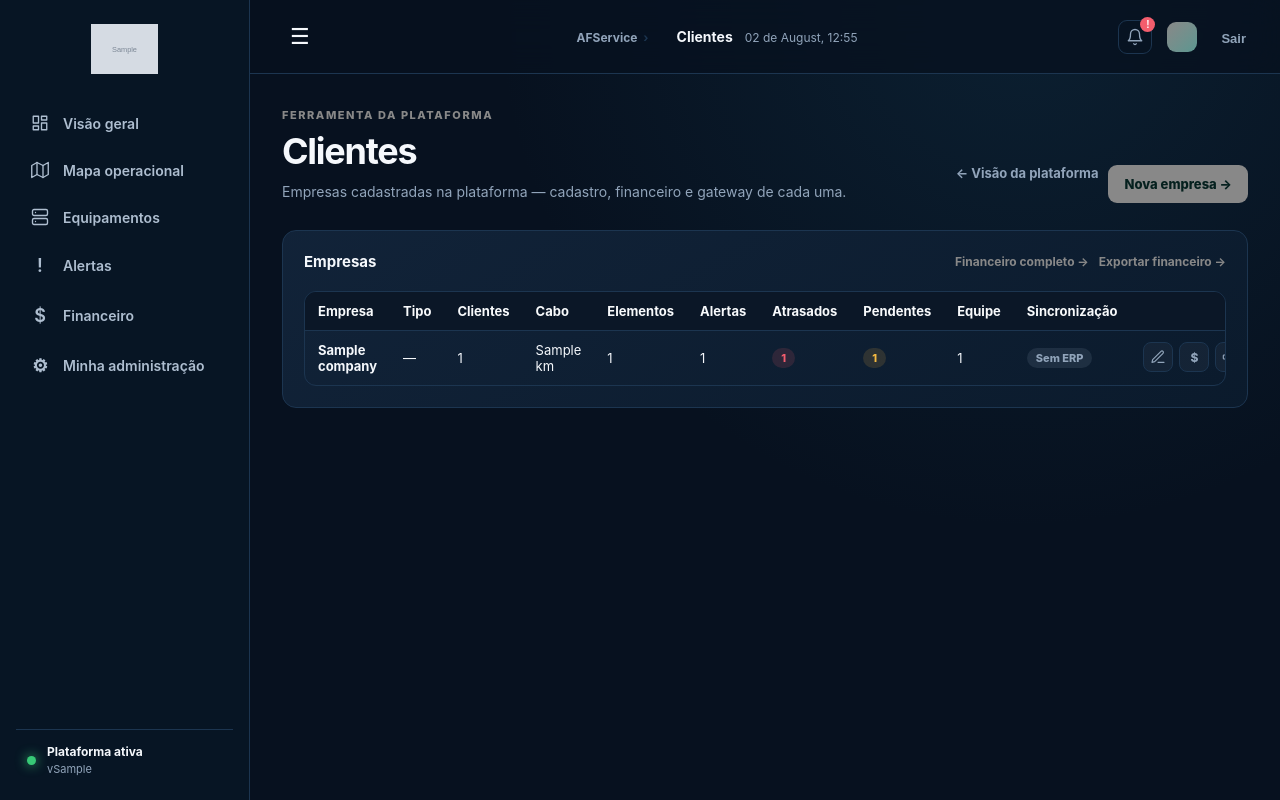
After one commit to adrianfiio/ixcsoft-mapa, a Django app: template templates/platform_companies.html in a window 1280 px wide. The commit adds this page. Run offline with Django 5.2, Linux system fonts and the light colour scheme; the template is opened without the code that fills it: most values are stand-ins (such as "Sample title", 1, 10 or a date in 2020); grey boxes marked "Sample" are stand-in pictures.

Commit message:
release platform-v0.79.0 pagina Clientes dedicada com acoes em icone

```diff
--- a/apps/core/dashboard_widgets.py
+++ b/apps/core/dashboard_widgets.py
@@ -49,7 +49,6 @@ PLATFORM_WIDGETS = [
     ("metric_platform_alerts", "Cartão · Alertas ativos (total)"),
     ("metric_sync_issues", "Cartão · Empresas com sincronização atrasada"),
     ("metric_platform_received_month", "Cartão · Recebido este mês (todas as empresas)"),
-    ("panel_companies_table", "Painel · Empresas"),
     ("panel_attention", "Painel · Precisa de atenção"),
 ]
 
@@ -68,7 +67,6 @@ _WIDGET_SIZE_OVERRIDES = {
     "panel_sync": (6, 3),
     "panel_gpon": (6, 3),
     "panel_infra_breakdown": (6, 5),
-    "panel_companies_table": (12, 6),
 }
 
 # Widget que existe no registro (aparece na lista do editor, pronto pra
--- a/config/settings.py
+++ b/config/settings.py
@@ -23,7 +23,7 @@ SECRET_KEY = os.getenv("DJANGO_SECRET_KEY", "inseguro-apenas-desenvolvimento")
 # genérica. Ver VERSIONS.md. APP_VERSION continua existindo só por
 # compatibilidade com código legado que ainda lê essa variável — ela é
 # sempre igual a PLATFORM_VERSION, nunca uma versão própria.
-PLATFORM_VERSION = os.getenv("PLATFORM_VERSION", os.getenv("APP_VERSION", "0.78.0"))
+PLATFORM_VERSION = os.getenv("PLATFORM_VERSION", os.getenv("APP_VERSION", "0.79.0"))
 APP_VERSION = PLATFORM_VERSION
 MAP_VERSION = os.getenv("MAP_VERSION", "0.75.1")
 
--- a/config/urls.py
+++ b/config/urls.py
@@ -21,6 +21,7 @@ from apps.core.views import (
     company_team,
     create_company_asset,
     erp_onboarding,
+    platform_companies_list,
     platform_company_create,
     platform_company_edit,
 )
@@ -66,6 +67,7 @@ urlpatterns = [
         name="dashboard-layout-editor",
     ),
     path("painel/plataforma/", PlatformOverviewView.as_view(), name="platform-overview"),
+    path("painel/plataforma/empresas/", platform_companies_list, name="platform-companies"),
     path("painel/plataforma/empresas/novo/", platform_company_create, name="platform-company-create"),
     path(
         "painel/plataforma/empresas/<int:company_id>/editar/",
--- a/docker-compose.yml
+++ b/docker-compose.yml
@@ -4,8 +4,8 @@
 x-common-environment: &common-environment
   APP_NAME: ${APP_NAME:-AFService Map}
   APP_ENV: ${APP_ENV:-production}
-  APP_VERSION: ${APP_VERSION:-0.78.0}
-  PLATFORM_VERSION: ${PLATFORM_VERSION:-0.78.0}
+  APP_VERSION: ${APP_VERSION:-0.79.0}
+  PLATFORM_VERSION: ${PLATFORM_VERSION:-0.79.0}
   MAP_VERSION: ${MAP_VERSION:-0.75.1}
   WEB_URL: ${WEB_URL:-}
   PORT: ${PORT:-8000}
--- a/static/css/app.css
+++ b/static/css/app.css
@@ -186,9 +186,27 @@ h1 { margin: 0; font-size: clamp(26px, 3vw, 36px); letter-spacing: -.035em; }
 .billing-search { display: flex; gap: 8px; }
 .billing-search input { padding: 9px 12px; color: var(--text); background: #101f34; border: 1px solid #355371; border-radius: 8px; }
 .billing-search button { padding: 9px 14px; color: #05201d; background: var(--primary); border: 0; border-radius: 8px; font-weight: 800; cursor: pointer; }
-.billing-detail-grid { display: grid; grid-template-columns: repeat(auto-fit, minmax(320px, 1fr)); gap: 20px; align-items: start; }
+.billing-detail-grid { display: grid; grid-template-columns: repeat(auto-fit, minmax(320px, 1fr)); gap: 20px; align-items: start; margin-bottom: 20px; }
+.panel-spaced { margin-bottom: 20px; }
 .billing-row-actions { display: flex; gap: 10px; white-space: nowrap; }
 .billing-row-actions a { color: var(--primary); font-size: 12px; font-weight: 700; }
+.icon-actions { display: inline-flex; gap: 6px; }
+.icon-action {
+    position: relative; display: inline-flex; align-items: center; justify-content: center;
+    width: 30px; height: 30px; border-radius: 8px; color: var(--muted);
+    background: rgba(255,255,255,.04); border: 1px solid var(--border);
+    font-size: 12px; font-weight: 800;
+    transition: color .12s ease, border-color .12s ease;
+}
+.icon-action:hover, .icon-action:focus-visible { color: var(--primary); border-color: var(--primary); }
+.icon-action::after {
+    content: attr(data-label); position: absolute; bottom: calc(100% + 6px); left: 50%;
+    transform: translateX(-50%); background: #0b1727; color: var(--text);
+    font-size: 11px; font-weight: 700; white-space: nowrap; padding: 5px 9px;
+    border-radius: 6px; border: 1px solid var(--border);
+    opacity: 0; pointer-events: none; transition: opacity .12s ease;
+}
+.icon-action:hover::after, .icon-action:focus-visible::after { opacity: 1; }
 .billing-pagination { display: flex; align-items: center; justify-content: center; gap: 16px; margin-top: 14px; color: var(--muted); font-size: 12px; }
 .billing-pagination a { color: var(--primary); font-weight: 700; }
 button.primary-action, button.danger-action { border: 0; font: inherit; cursor: pointer; }
--- a/templates/base.html
+++ b/templates/base.html
@@ -31,8 +31,8 @@
                 <a class="{% if request.resolver_match.url_name == 'platform-financial-overview' %}active{% endif %}" href="{% url 'platform-financial-overview' %}">
                     <span class="nav-icon">$</span><span class="nav-label">Financeiro</span>
                 </a>
-                <a class="{% if request.resolver_match.url_name == 'platform-company-create' %}active{% endif %}" href="{% url 'platform-company-create' %}">
-                    <span class="nav-icon">＋</span><span class="nav-label">Nova empresa</span>
+                <a class="{% if request.resolver_match.url_name == 'platform-companies' %}active{% endif %}" href="{% url 'platform-companies' %}">
+                    <span class="nav-icon"><svg viewBox="0 0 24 24" width="18" height="18" fill="none" stroke="currentColor" stroke-width="1.8" stroke-linecap="round" stroke-linejoin="round"><rect x="3" y="7" width="18" height="13" rx="2"></rect><path d="M8 7V5a2 2 0 0 1 2-2h4a2 2 0 0 1 2 2v2"></path></svg></span><span class="nav-label">Clientes</span>
                 </a>
                 {% else %}
                 <a class="{% if request.resolver_match.url_name == 'dashboard' %}active{% endif %}"
--- a/templates/billing/gateway_settings.html
+++ b/templates/billing/gateway_settings.html
@@ -11,7 +11,7 @@
         <p>Credenciais guardadas de forma criptografada. Nenhuma cobrança é gerada automaticamente por aqui ainda — esta tela só administra o acesso.</p>
     </div>
     <div class="page-heading-actions">
-        <a class="cancel-link" href="{% url 'platform-overview' %}">← Visão da plataforma</a>
+        <a class="cancel-link" href="{% url 'platform-companies' %}">← Clientes</a>
         <a class="primary-action" href="{% url 'platform-company-edit' company.id %}">Editar empresa →</a>
     </div>
 </section>
--- a/templates/billing/platform_company_billing.html
+++ b/templates/billing/platform_company_billing.html
@@ -11,7 +11,7 @@
         <p>Assinatura, cobrança manual e status de acesso desta empresa.</p>
     </div>
     <div class="page-heading-actions">
-        <a class="cancel-link" href="{% url 'platform-overview' %}">← Visão da plataforma</a>
+        <a class="cancel-link" href="{% url 'platform-companies' %}">← Clientes</a>
         <a class="primary-action" href="{% url 'platform-company-edit' company.id %}">Editar empresa →</a>
         <a class="primary-action" href="{% url 'platform-gateway-settings' company.id %}">Gateway de pagamento →</a>
     </div>
--- a/templates/billing/platform_financial_overview.html
+++ b/templates/billing/platform_financial_overview.html
@@ -45,7 +45,7 @@
     </article>
 </div>
 
-<article class="panel">
+<article class="panel panel-spaced">
     <div class="panel-header"><h2 class="panel-title">Receita dos últimos 6 meses</h2></div>
     <div class="revenue-chart">
         {% for entry in revenue_history %}
--- /dev/null
+++ b/templates/platform_companies.html
@@ -0,0 +1,67 @@
+{% extends "base.html" %}
+
+{% block title %}Clientes | AFService Map{% endblock %}
+{% block topbar_title %}Clientes{% endblock %}
+
+{% block content %}
+<section class="page-heading">
+    <div>
+        <p class="eyebrow">Ferramenta da plataforma</p>
+        <h1>Clientes</h1>
+        <p>Empresas cadastradas na plataforma — cadastro, financeiro e gateway de cada uma.</p>
+    </div>
+    <div class="page-heading-actions">
+        <a class="cancel-link" href="{% url 'platform-overview' %}">← Visão da plataforma</a>
+        <a class="primary-action" href="{% url 'platform-company-create' %}">Nova empresa →</a>
+    </div>
+</section>
+
+<article class="panel">
+    <div class="panel-header">
+        <h2 class="panel-title">Empresas</h2>
+        <span class="billing-row-actions">
+            <a class="panel-link" href="{% url 'platform-financial-overview' %}">Financeiro completo →</a>
+            <a href="{% url 'platform-financial-export' %}">Exportar financeiro →</a>
+        </span>
+    </div>
+    <div class="overview-table-wrap">
+        <table class="overview-table">
+            <thead><tr><th>Empresa</th><th>Tipo</th><th>Clientes</th><th>Cabo</th><th>Elementos</th><th>Alertas</th><th>Atrasados</th><th>Pendentes</th><th>Equipe</th><th>Sincronização</th><th></th></tr></thead>
+            <tbody>
+                {% for row in companies_summary %}
+                <tr class="{% if row.needs_attention %}overview-row-attention{% endif %}">
+                    <td><strong>{{ row.company.trade_name|default:row.company.name }}</strong></td>
+                    <td>{{ row.company.get_company_type_display|default:"—" }}</td>
+                    <td>{{ row.client_count }}</td>
+                    <td>{{ row.cable_km }} km</td>
+                    <td>{{ row.element_count }}</td>
+                    <td>{{ row.alert_count }}</td>
+                    <td>{% if row.overdue_count %}<span class="sync-pill sync-danger">{{ row.overdue_count }}</span>{% else %}0{% endif %}</td>
+                    <td>{% if row.pending_count %}<span class="sync-pill sync-warning">{{ row.pending_count }}</span>{% else %}0{% endif %}</td>
+                    <td>{{ row.team_count }}</td>
+                    <td>
+                        {% if row.sync_state == "ok" %}<span class="sync-pill sync-ok">Em dia{% if row.provider_name %} · {{ row.provider_name }}{% endif %}</span>
+                        {% elif row.sync_state == "sem_erp" %}<span class="sync-pill sync-muted">Sem ERP</span>
+                        {% elif row.sync_state == "nunca_sincronizou" %}<span class="sync-pill sync-warning">Nunca sincronizou</span>
+                        {% elif row.sync_state == "atrasada" %}<span class="sync-pill sync-warning">Atrasada</span>
+                        {% elif row.sync_state == "falhou" %}<span class="sync-pill sync-danger">Falhou</span>
+                        {% endif %}
+                    </td>
+                    <td class="icon-actions">
+                        <a class="icon-action" href="{% url 'platform-company-edit' row.company.id %}" data-label="Editar" aria-label="Editar">
+                            <svg viewBox="0 0 24 24" width="16" height="16" fill="none" stroke="currentColor" stroke-width="1.8" stroke-linecap="round" stroke-linejoin="round"><path d="M12 20h9"></path><path d="M16.5 3.5a2.121 2.121 0 0 1 3 3L7 19l-4 1 1-4Z"></path></svg>
+                        </a>
+                        <a class="icon-action" href="{% url 'platform-company-billing' row.company.id %}" data-label="Financeiro" aria-label="Financeiro">$</a>
+                        <a class="icon-action" href="{% url 'platform-gateway-settings' row.company.id %}" data-label="Gateway" aria-label="Gateway">
+                            <svg viewBox="0 0 24 24" width="16" height="16" fill="none" stroke="currentColor" stroke-width="1.8" stroke-linecap="round" stroke-linejoin="round"><rect x="2" y="9" width="6" height="6" rx="1"></rect><rect x="16" y="9" width="6" height="6" rx="1"></rect><line x1="8" y1="12" x2="16" y2="12"></line></svg>
+                        </a>
+                    </td>
+                </tr>
+                {% empty %}
+                <tr><td colspan="11" class="empty-state">Nenhuma empresa ativa.</td></tr>
+                {% endfor %}
+            </tbody>
+        </table>
+    </div>
+</article>
+{% endblock %}
--- a/templates/platform_company_edit.html
+++ b/templates/platform_company_edit.html
@@ -11,7 +11,7 @@
         <p>Cadastro, equipe e acessos de {{ company.trade_name|default:company.name }}.</p>
     </div>
     <div class="page-heading-actions">
-        <a class="cancel-link" href="{% url 'platform-overview' %}">← Visão da plataforma</a>
+        <a class="cancel-link" href="{% url 'platform-companies' %}">← Clientes</a>
         <a class="primary-action" href="{% url 'platform-company-billing' company.id %}">Financeiro →</a>
         <a class="primary-action" href="{% url 'platform-gateway-settings' company.id %}">Gateway →</a>
     </div>
--- a/templates/platform_company_form.html
+++ b/templates/platform_company_form.html
@@ -6,12 +6,12 @@
 {% block content %}
 <section class="page-heading">
     <div>
-        <p class="eyebrow">Visão da plataforma</p>
+        <p class="eyebrow">Clientes</p>
         <h1>Nova empresa</h1>
         <p>Cadastra a empresa e o primeiro usuário responsável por ela, com nível de acesso já definido.</p>
     </div>
     <div class="page-heading-actions">
-        <a class="cancel-link" href="{% url 'platform-overview' %}">← Voltar</a>
+        <a class="cancel-link" href="{% url 'platform-companies' %}">← Voltar</a>
     </div>
 </section>
 
```
Also changed, not shown: VERSIONS.md (+1 -1 lines), apps/core/views.py (+12 -1 lines), docs/releases/platform/platform-v0.79.0.md (added, +48 -0 lines), templates/platform_overview.html (+0 -50 lines), CHANGELOG_PLATFORM.md, README.md.
